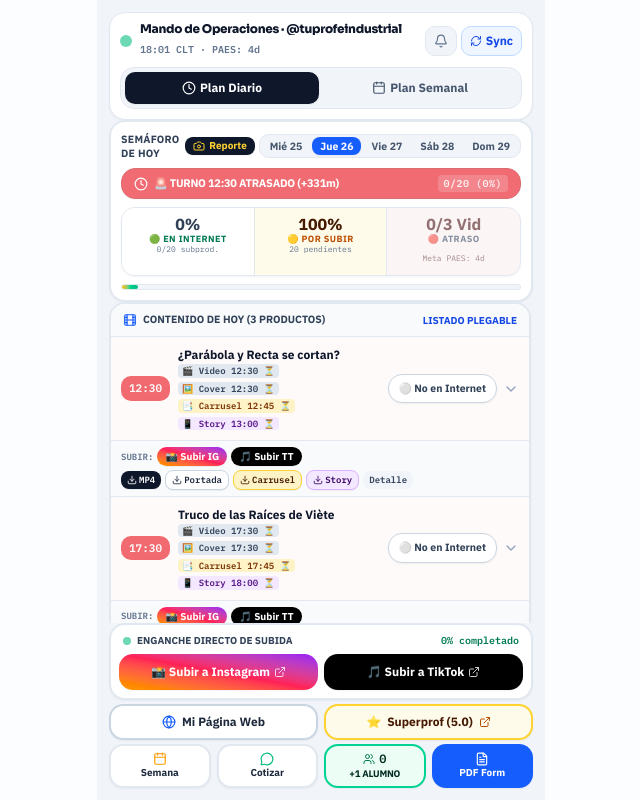
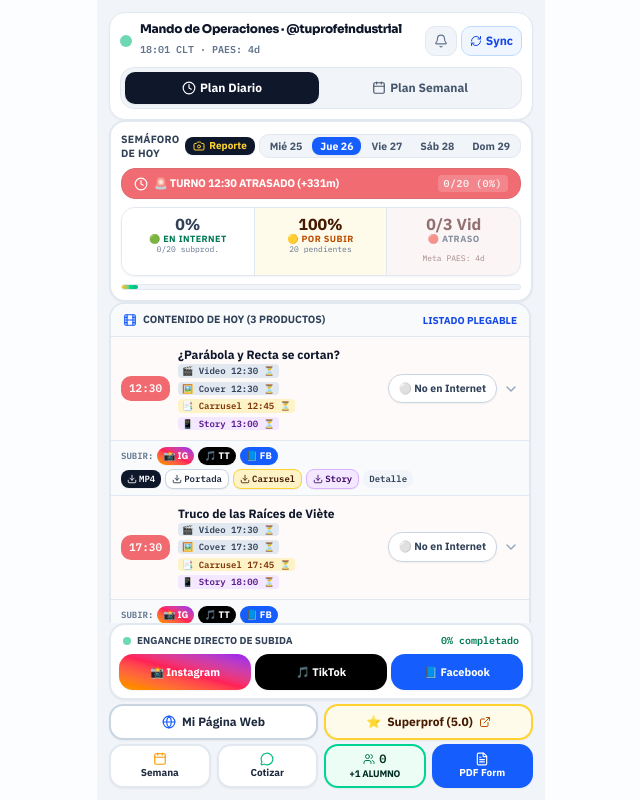
Before and after one commit to paillamilm-blip/tuprofeindustrial-web, a Next.js app: page /grilla in a window 1280 px wide. Shown: the whole page, without its empty margins (319-959 px from the left). Built offline with nearby package versions, Linux system fonts and the light colour scheme.

Commit message:
feat(grilla): integracion completa de subida a Facebook Fan Page con auto-copia de links

```diff
--- a/app/grilla/grilla-cockpit-client.tsx
+++ b/app/grilla/grilla-cockpit-client.tsx
@@ -417,7 +417,7 @@ export function GrillaCockpitClient({
   };
 
   const handleLaunchSocialUpload = async (
-    platform: "instagram" | "tiktok",
+    platform: "instagram" | "tiktok" | "facebook",
     block?: VideoBlock
   ) => {
     if (block && block.mainAction.copies && block.mainAction.copies.length > 0) {
@@ -426,13 +426,17 @@ export function GrillaCockpitClient({
       showToast(
         platform === "instagram"
           ? "📋 ¡Copy copiado! Abriendo Instagram..."
-          : "📋 ¡Copy copiado! Abriendo TikTok..."
+          : platform === "tiktok"
+          ? "📋 ¡Copy copiado! Abriendo TikTok..."
+          : "📋 ¡Copy copiado con links! Abriendo Facebook..."
       );
     } else {
       showToast(
         platform === "instagram"
           ? "📸 Abriendo Instagram Creator..."
-          : "🎵 Abriendo TikTok Upload..."
+          : platform === "tiktok"
+          ? "🎵 Abriendo TikTok Upload..."
+          : "📘 Abriendo Facebook Fan Page..."
       );
     }
   };
@@ -1380,10 +1384,10 @@ export function GrillaCockpitClient({
                           e.stopPropagation();
                           handleLaunchSocialUpload("instagram", block);
                         }}
-                        className="cursor-pointer touch-manipulation px-2 py-0.5 rounded-lg bg-gradient-to-tr from-amber-500 via-rose-500 to-purple-600 text-white font-black text-[10px] flex items-center gap-1 shadow-2xs hover:opacity-90 active:scale-95 transition"
+                        className="cursor-pointer touch-manipulation px-1.5 py-0.5 rounded-lg bg-gradient-to-tr from-amber-500 via-rose-500 to-purple-600 text-white font-black text-[9.5px] flex items-center gap-0.5 shadow-2xs hover:opacity-90 active:scale-95 transition"
                         title="Copiar Copy y abrir Instagram Creator"
                       >
-                        <span>📸 Subir IG</span>
+                        <span>📸 IG</span>
                       </a>
                       <a
                         href="https://www.tiktok.com/upload"
@@ -1393,10 +1397,23 @@ export function GrillaCockpitClient({
                           e.stopPropagation();
                           handleLaunchSocialUpload("tiktok", block);
                         }}
-                        className="cursor-pointer touch-manipulation px-2 py-0.5 rounded-lg bg-black text-white font-black text-[10px] flex items-center gap-1 shadow-2xs hover:bg-slate-800 active:scale-95 transition"
+                        className="cursor-pointer touch-manipulation px-1.5 py-0.5 rounded-lg bg-black text-white font-black text-[9.5px] flex items-center gap-0.5 shadow-2xs hover:bg-slate-800 active:scale-95 transition"
                         title="Copiar Copy y abrir TikTok Upload"
                       >
-                        <span>🎵 Subir TT</span>
+                        <span>🎵 TT</span>
+                      </a>
+                      <a
+                        href="https://www.facebook.com/people/Tuprofeindustrial/61596403543170/"
+                        target="_blank"
+                        rel="noopener noreferrer"
+                        onClick={(e) => {
+                          e.stopPropagation();
+                          handleLaunchSocialUpload("facebook", block);
+                        }}
+                        className="cursor-pointer touch-manipulation px-1.5 py-0.5 rounded-lg bg-blue-600 text-white font-black text-[9.5px] flex items-center gap-0.5 shadow-2xs hover:bg-blue-700 active:scale-95 transition"
+                        title="Copiar Copy con links y abrir Facebook Fan Page"
+                      >
+                        <span>📘 FB</span>
                       </a>
                     </div>
 
@@ -1509,6 +1526,16 @@ export function GrillaCockpitClient({
                             >
                               TT
                             </a>
+                            <a
+                              href="https://www.facebook.com/people/Tuprofeindustrial/61596403543170/"
+                              target="_blank"
+                              rel="noopener noreferrer"
+                              onClick={() => handleLaunchSocialUpload("facebook", block)}
+                              className="px-1.5 py-0.5 rounded bg-blue-600 text-white font-mono text-[9px] font-black shadow-xs"
+                              title="Copiar Copy con links y subir a Facebook"
+                            >
+                              FB
+                            </a>
                           </div>
                         ),
                       },
@@ -1565,6 +1592,16 @@ export function GrillaCockpitClient({
                                   >
                                     IG
                                   </a>
+                                  <a
+                                    href="https://www.facebook.com/people/Tuprofeindustrial/61596403543170/"
+                                    target="_blank"
+                                    rel="noopener noreferrer"
+                                    onClick={() => handleLaunchSocialUpload("facebook", block)}
+                                    className="px-1.5 py-0.5 rounded bg-blue-600 text-white font-mono text-[9px] font-black shadow-xs"
+                                    title="Subir carrusel a Facebook Fan Page"
+                                  >
+                                    FB
+                                  </a>
                                 </div>
                               ),
                             },
@@ -1598,6 +1635,16 @@ export function GrillaCockpitClient({
                                     title="Subir story a Instagram"
                                   >
                                     IG
+                                  </a>
+                                  <a
+                                    href="https://www.facebook.com/people/Tuprofeindustrial/61596403543170/"
+                                    target="_blank"
+                                    rel="noopener noreferrer"
+                                    onClick={() => handleLaunchSocialUpload("facebook", block)}
+                                    className="px-1.5 py-0.5 rounded bg-blue-600 text-white font-mono text-[9px] font-black shadow-xs"
+                                    title="Subir story a Facebook Fan Page"
+                                  >
+                                    FB
                                   </a>
                                 </div>
                               ),
@@ -1814,24 +1861,33 @@ export function GrillaCockpitClient({
                         </div>
 
                         {/* 3. ATAJOS RÁPIDOS PARA PUBLICAR DIRECTO EN REDES */}
-                        <div className="grid grid-cols-2 gap-1.5 pt-0.5">
+                        <div className="grid grid-cols-3 gap-1 pt-0.5">
                           <a
                             href="https://www.instagram.com/create/select/"
                             target="_blank"
                             rel="noopener noreferrer"
                             onClick={() => handleLaunchSocialUpload("instagram", block)}
-                            className="cursor-pointer touch-manipulation min-h-[34px] px-2 rounded-xl bg-gradient-to-tr from-amber-500 via-rose-500 to-purple-600 text-white font-black text-xs flex items-center justify-center gap-1 shadow-xs hover:opacity-90 active:scale-95 transition"
+                            className="cursor-pointer touch-manipulation min-h-[34px] px-1 rounded-xl bg-gradient-to-tr from-amber-500 via-rose-500 to-purple-600 text-white font-black text-[11px] flex items-center justify-center gap-1 shadow-xs hover:opacity-90 active:scale-95 transition"
                           >
-                            <span>📸 Subir a Instagram</span>
+                            <span>📸 Instagram</span>
                           </a>
                           <a
                             href="https://www.tiktok.com/upload"
                             target="_blank"
                             rel="noopener noreferrer"
                             onClick={() => handleLaunchSocialUpload("tiktok", block)}
-                            className="cursor-pointer touch-manipulation min-h-[34px] px-2 rounded-xl bg-black text-white font-black text-xs flex items-center justify-center gap-1 shadow-xs hover:bg-slate-800 active:scale-95 transition"
+                            className="cursor-pointer touch-manipulation min-h-[34px] px-1 rounded-xl bg-black text-white font-black text-[11px] flex items-center justify-center gap-1 shadow-xs hover:bg-slate-800 active:scale-95 transition"
                           >
-                            <span>🎵 Subir a TikTok</span>
+                            <span>🎵 TikTok</span>
+                          </a>
+                          <a
+                            href="https://www.facebook.com/people/Tuprofeindustrial/61596403543170/"
+                            target="_blank"
+                            rel="noopener noreferrer"
+                            onClick={() => handleLaunchSocialUpload("facebook", block)}
+                            className="cursor-pointer touch-manipulation min-h-[34px] px-1 rounded-xl bg-blue-600 text-white font-black text-[11px] flex items-center justify-center gap-1 shadow-xs hover:bg-blue-700 active:scale-95 transition"
+                          >
+                            <span>📘 Facebook</span>
                           </a>
                         </div>
                       </div>
@@ -2004,7 +2060,7 @@ export function GrillaCockpitClient({
         </section>
       )}
 
-      {/* 4. ENGANCHE DIRECTO DE SUBIDA A REDES (INSTAGRAM Y TIKTOK) */}
+      {/* 4. ENGANCHE DIRECTO DE SUBIDA A REDES (INSTAGRAM, TIKTOK Y FACEBOOK) */}
       <div className="bg-white rounded-2xl p-2 border-2 border-slate-200 shadow-xs space-y-1.5 shrink-0">
         <div className="flex items-center justify-between px-1">
           <div className="flex items-center gap-1.5 text-[10px] font-black uppercase text-slate-700">
@@ -2016,28 +2072,36 @@ export function GrillaCockpitClient({
           </span>
         </div>
 
-        <div className="grid grid-cols-2 gap-1.5">
+        <div className="grid grid-cols-3 gap-1">
           <a
             href="https://www.instagram.com/create/select/"
             target="_blank"
             rel="noopener noreferrer"
             onClick={() => handleLaunchSocialUpload("instagram")}
-            className="cursor-pointer touch-manipulation min-h-[36px] px-2 rounded-xl bg-gradient-to-tr from-amber-500 via-rose-500 to-purple-600 text-white font-black text-xs flex items-center justify-center gap-1 shadow-xs hover:opacity-95 active:scale-95 transition"
+            className="cursor-pointer touch-manipulation min-h-[36px] px-1 rounded-xl bg-gradient-to-tr from-amber-500 via-rose-500 to-purple-600 text-white font-black text-[11px] flex items-center justify-center gap-1 shadow-xs hover:opacity-95 active:scale-95 transition"
             title="Abrir Instagram Creator para subir"
           >
-            <span>📸 Subir a Instagram</span>
-            <ExternalLink className="w-3 h-3 opacity-80" />
+            <span>📸 Instagram</span>
           </a>
           <a
             href="https://www.tiktok.com/upload"
             target="_blank"
             rel="noopener noreferrer"
             onClick={() => handleLaunchSocialUpload("tiktok")}
-            className="cursor-pointer touch-manipulation min-h-[36px] px-2 rounded-xl bg-black text-white font-black text-xs flex items-center justify-center gap-1 shadow-xs hover:bg-slate-800 active:scale-95 transition"
+            className="cursor-pointer touch-manipulation min-h-[36px] px-1 rounded-xl bg-black text-white font-black text-[11px] flex items-center justify-center gap-1 shadow-xs hover:bg-slate-800 active:scale-95 transition"
             title="Abrir TikTok Upload para subir"
           >
-            <span>🎵 Subir a TikTok</span>
-            <ExternalLink className="w-3 h-3 opacity-80" />
+            <span>🎵 TikTok</span>
+          </a>
+          <a
+            href="https://www.facebook.com/people/Tuprofeindustrial/61596403543170/"
+            target="_blank"
+            rel="noopener noreferrer"
+            onClick={() => handleLaunchSocialUpload("facebook")}
+            className="cursor-pointer touch-manipulation min-h-[36px] px-1 rounded-xl bg-blue-600 text-white font-black text-[11px] flex items-center justify-center gap-1 shadow-xs hover:bg-blue-700 active:scale-95 transition"
+            title="Abrir Fan Page de Facebook para subir"
+          >
+            <span>📘 Facebook</span>
           </a>
         </div>
       </div>
```
